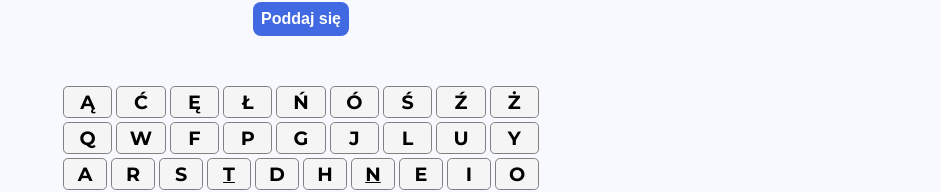
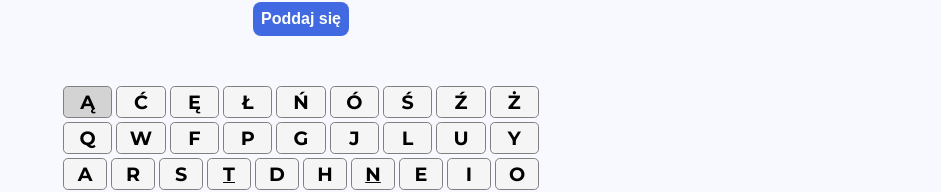
Before and after one commit to damjes/wordle, a React (Vite) app: page / in a window 1280 px wide. In both pictures the pointer is over the element 426 px from the left and 644 px from the top of the page. Shown: the part 542-734 px from the top of the page, without its empty margins (339-1280 px from the left). Built offline with nearby package versions, Linux system fonts and the light colour scheme.

Commit message:
Dodanie efektu :hover do Literek Klawiatury

```diff
--- a/src/komponenty/Literka.scss
+++ b/src/komponenty/Literka.scss
@@ -46,14 +46,26 @@ $rozmiarKlawisza: 2rem;
 		&.wypustka {
 			text-decoration: underline;
 		}
+
+		&:hover {
+			background-color: lightgray;
+		}
 	}
 
 	&.enter {
 		background-color: green;
+
+		&:hover {
+			background-color: darkgreen;
+		}
 	}
 
 	&.backspace {
 		background-color: red;
+
+		&:hover {
+			background-color: darkred;
+		}
 	}
 
 	&.enter, &.backspace {
```
